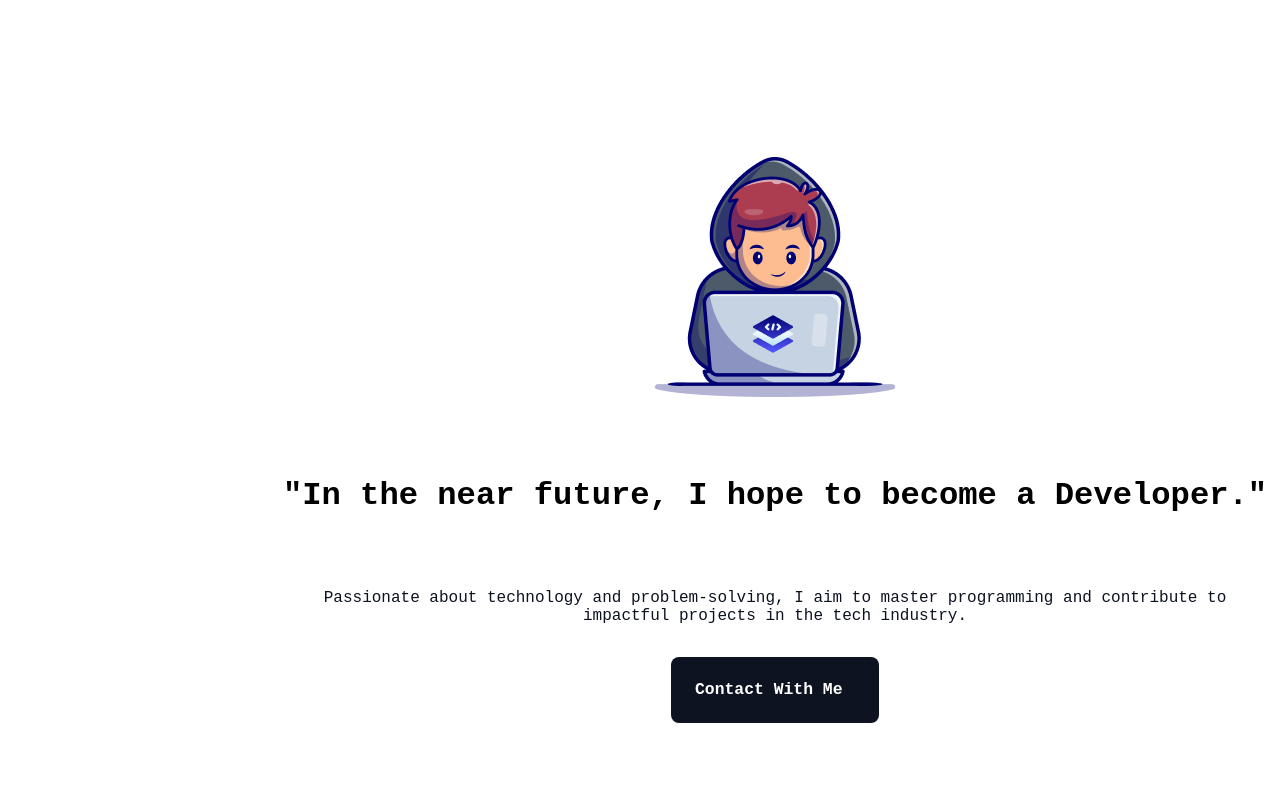
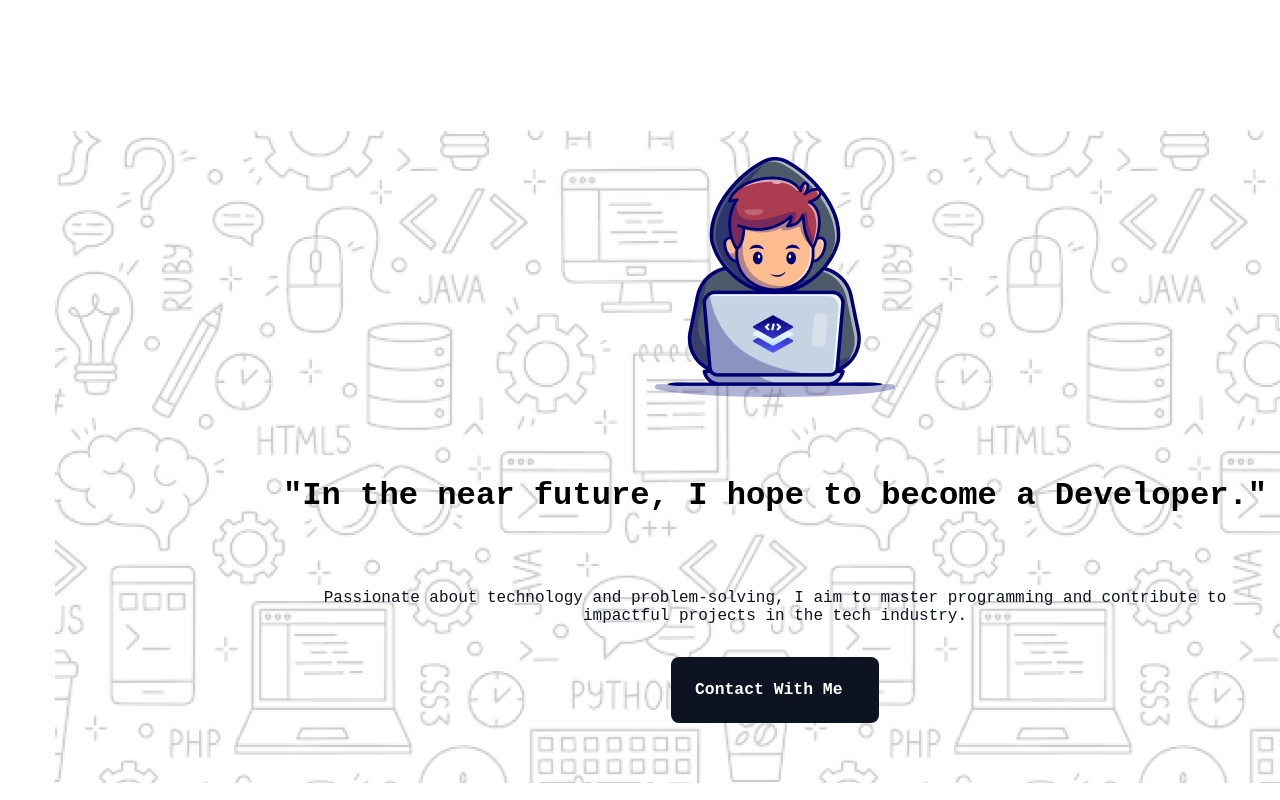
Before and after one commit to akib1437/1st-Assignment, a plain HTML site: page index.html in a window 1280 px wide. Shown: the top 800 px of the page. Drawn offline with Linux system fonts and the light colour scheme; the site is published under a folder, as on GitHub Pages, so addresses that start at the root find nothing; a web font is replaced by a local one.

Commit message:
Hoya gese ebar treat den

```diff
--- a/style/style.css
+++ b/style/style.css
@@ -12,7 +12,7 @@
 /* banner style */
 .banner {
     margin-top: 131px;
-    background-image: url(/assets/Hero-bg.png);
+    background-image: url("../assets/Hero-bg.png");
     width: 1440px;
     height: 652px;
     /* justify-content: center; */
```
